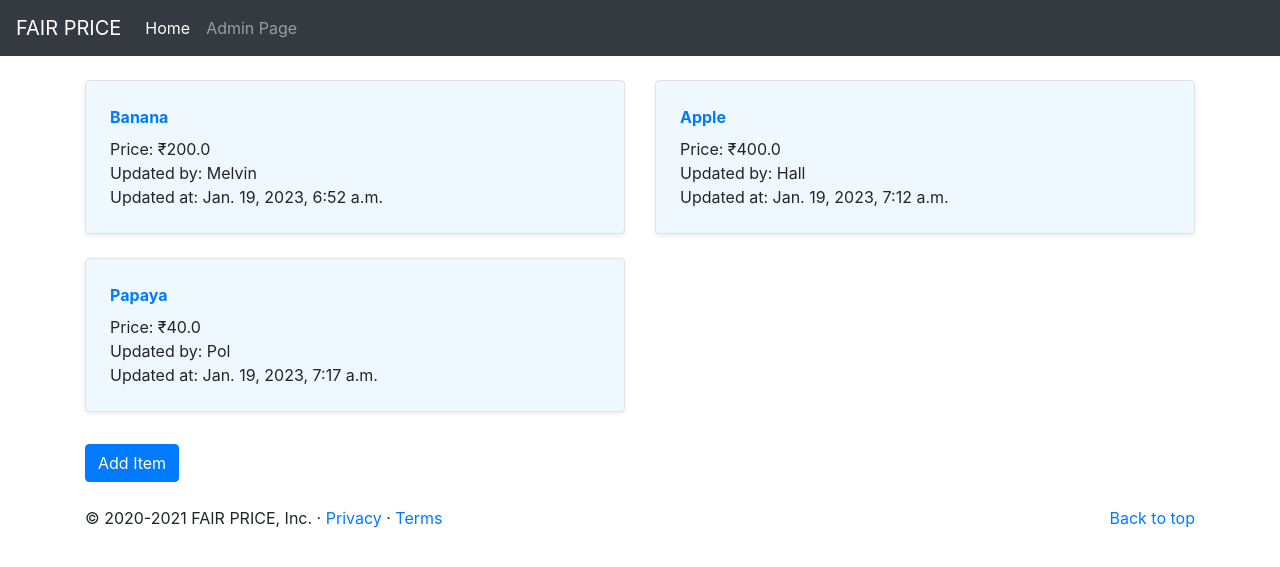
After one commit to Pragades-Rajagopal/crowdsourcing-market, a Django app: page /markets/items/1 in a window 1280 px wide. The commit adds this page. Shown: the top 567 px of the page. Run offline with Django 4.2, Linux system fonts and the light colour scheme; data comes from the database, SQL or seed files in the repository; both versions use the stored data as it was after the commit; some libraries are stand-ins or nearby versions.

Commit message:
Added categories & items UI

```diff
--- a/crowdsourcing/markets/urls.py
+++ b/crowdsourcing/markets/urls.py
@@ -5,4 +5,8 @@ from . import views
 app_name = 'markets'
 urlpatterns = [
     path('', views.index, name='index'),
+    path('categories/<int:market_id>', views.categories, name='categories'),
+    path('items/<int:category_id>', views.items, name='items'),
+    path('add-item/<int:category_id>', views.get_addItems, name='get_addItems'),
+    path('postitem/', views.postitem, name='postitem')
 ]
--- a/crowdsourcing/markets/views.py
+++ b/crowdsourcing/markets/views.py
@@ -1,5 +1,6 @@
-from django.shortcuts import render
+from django.shortcuts import render, get_object_or_404, redirect
 from .models import Markets, Categories, Items
+from datetime import datetime
 
 # Create your views here.
 
@@ -7,3 +8,31 @@ from .models import Markets, Categories, Items
 def index(request):
     markets = Markets.objects.all()
     return render(request, 'markets/index.html', {"markets": markets})
+
+
+def categories(request, market_id):
+    categories = Categories.objects.filter(market_id=market_id)
+    return render(request, 'markets/categories.html', {"categories": categories})
+
+
+def items(request, category_id):
+    items = Items.objects.filter(category_id=category_id)
+    return render(request, 'markets/items.html', {"items": items, "category_id": category_id})
+
+
+def get_addItems(request, category_id):
+    return render(request, 'markets/add-items.html', {"category_id": category_id})
+
+
+def postitem(request):
+    item_name = request.POST.get('itemname')
+    price = request.POST.get('price')
+    updated_by = request.POST.get('user')
+    category_id = request.POST.get('category_id')
+    updated_at = datetime.now()
+    inputs = Items(item_name=item_name, price=price, updated_at=updated_at,
+                   updated_by=updated_by, category_id=category_id)
+    inputs.save()
+
+    items = Items.objects.filter(category_id=category_id)
+    return render(request, 'markets/items.html', {"items": items, "category_id": category_id})
--- /dev/null
+++ b/crowdsourcing/static/css/custom.css
@@ -0,0 +1,15 @@
+.markets-card {
+    background-color: hsl(340, 100%, 97%);
+}
+
+.categories-card {
+    background-color: hsl(60, 100%, 94%);
+}
+
+.items-card {
+    background-color: hsl(208, 100%, 97%);
+}
+
+.arrow {
+    font-size: x-large;
+}
--- a/crowdsourcing/templates/base.html
+++ b/crowdsourcing/templates/base.html
@@ -10,6 +10,7 @@
     <!-- Bootstrap CSS -->
     <link rel="stylesheet" href="https://stackpath.bootstrapcdn.com/bootstrap/4.4.1/css/bootstrap.min.css"
         integrity="sha384-Vkoo8x4CGsO3+Hhxv8T/Q5PaXtkKtu6ug5TOeNV6gBiFeWPGFN9MuhOf23Q9Ifjh" crossorigin="anonymous">
+    <link rel="stylesheet" href="/static/css/custom.css">
 
     <title>FAIR PRICE - Get best prices</title>
 </head>
--- a/crowdsourcing/templates/markets/index.html
+++ b/crowdsourcing/templates/markets/index.html
@@ -6,14 +6,14 @@
     {% for m in markets %}
     <div class="col-md-6">
         <div
-            class="row no-gutters border rounded overflow-hidden flex-md-row mb-4 shadow-sm h-md-250 position-relative">
+            class="row no-gutters border rounded overflow-hidden flex-md-row mb-4 shadow-sm h-md-250 position-relative markets-card">
             <div class="col p-4 d-flex flex-column position-static">
                 <strong class="d-inline-block mb-2 text-primary">{{ m.market_name }}</strong>
                 <h3 class="mb-0">View and update {{ m.market_name }} prices</h3>
 
                 <p class="card-text mb-auto">District: {{ m.district }}</p>
                 <p class="card-text mb-auto">Area: {{ m.area }}</p>
-                <a href="#" class="stretched-link">Continue</a>
+                <a href="{% url 'markets:categories' m.id %}" class="stretched-link arrow">→</a>
             </div>
             <div class="col-auto d-none d-lg-block">
 
--- /dev/null
+++ b/crowdsourcing/templates/markets/items.html
@@ -0,0 +1,29 @@
+{% extends 'base.html' %}
+
+{% block content %}
+<div class="row mb-2">
+    {% if items %}
+    {% for i in items %}
+    <div class="col-md-6">
+        <div
+            class="row no-gutters border rounded overflow-hidden flex-md-row mb-4 shadow-sm h-md-250 position-relative items-card">
+            <div class="col p-4 d-flex flex-column position-static">
+                <strong class="d-inline-block mb-2 text-primary">{{ i.item_name }}</strong>
+                <p class="card-text mb-auto">Price: ₹{{ i.price }}</p>
+                <p class="card-text mb-auto">Updated by: {{ i.updated_by }}</p>
+                <p class="card-text mb-auto">Updated at: {{ i.updated_at }}</p>
+            </div>
+            <div class="col-auto d-none d-lg-block">
+
+            </div>
+        </div>
+    </div>
+    {% endfor %}
+    {% else %}
+    <p>No items available for this category!</p>
+    {% endif %}
+    <br>
+</div>
+<a href="/markets/add-item/{{ category_id }}" class="btn btn-primary">Add Item</a>
+
+{% endblock %}
--- a/crowdsourcing/templates/partials/_navbar.html
+++ b/crowdsourcing/templates/partials/_navbar.html
@@ -1,5 +1,5 @@
 <nav class="navbar navbar-expand-lg navbar-dark bg-dark">
-    <a class="navbar-brand" href="#">FAIR PRICE</a>
+    <a class="navbar-brand" href="/markets">FAIR PRICE</a>
     <button class="navbar-toggler" type="button" data-toggle="collapse" data-target="#navbarSupportedContent"
         aria-controls="navbarSupportedContent" aria-expanded="false" aria-label="Toggle navigation">
         <span class="navbar-toggler-icon"></span>
@@ -8,7 +8,7 @@
     <div class="collapse navbar-collapse" id="navbarSupportedContent">
         <ul class="navbar-nav mr-auto">
             <li class="nav-item active">
-                <a class="nav-link" href="/">Home <span class="sr-only">(current)</span></a>
+                <a class="nav-link" href="/markets">Home <span class="sr-only">(current)</span></a>
             </li>
             <li class="nav-item">
                 <a class="nav-link" href="/admin">Admin Page</a>
```
Also changed, not shown: crowdsourcing/templates/markets/add-items.html (added, +29 -0 lines), crowdsourcing/templates/markets/categories.html (added, +26 -0 lines), crowdsourcing/templates/markets/thanks.html (added, +10 -0 lines), crowdsourcing/db.sqlite3.
